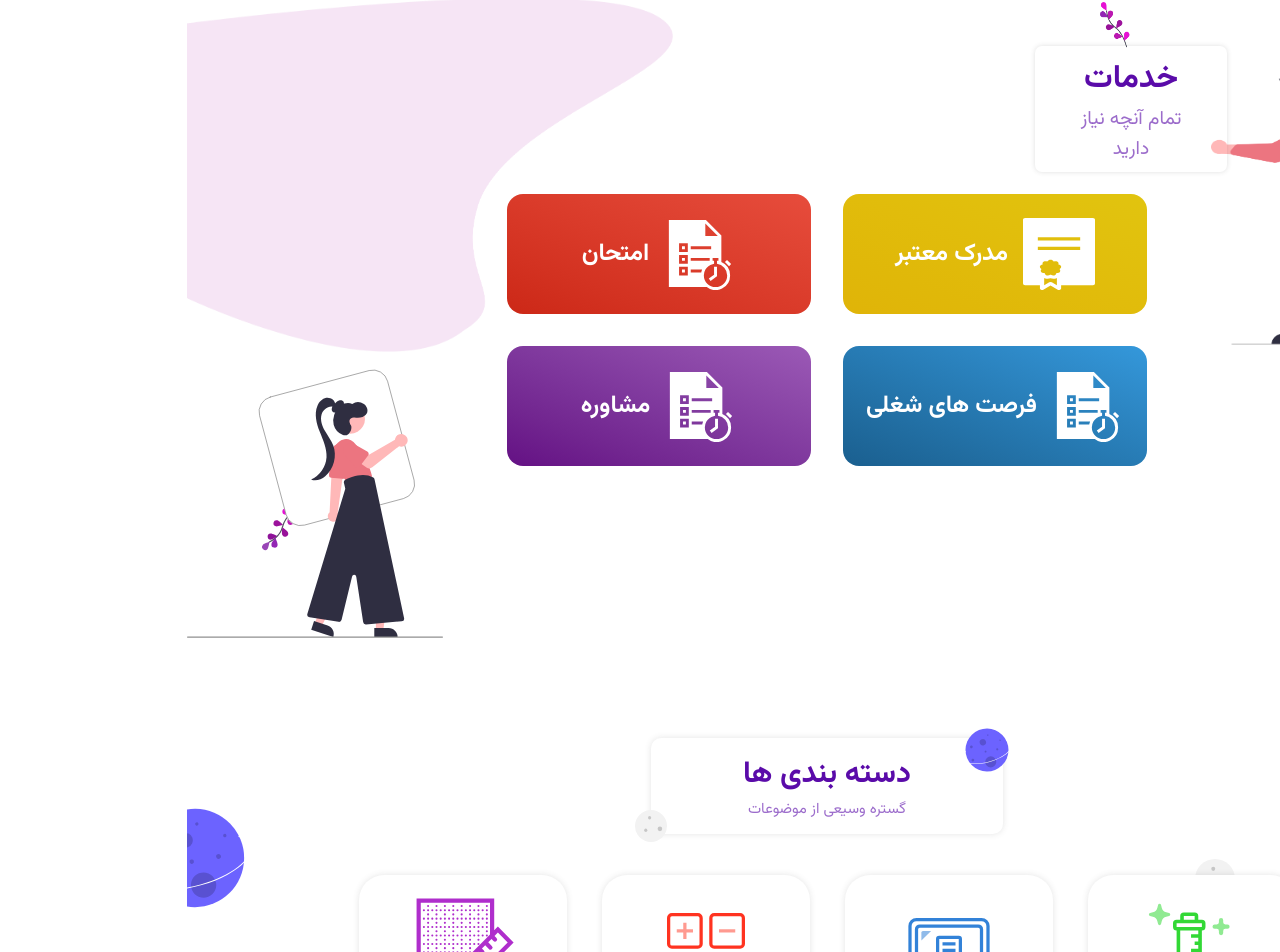
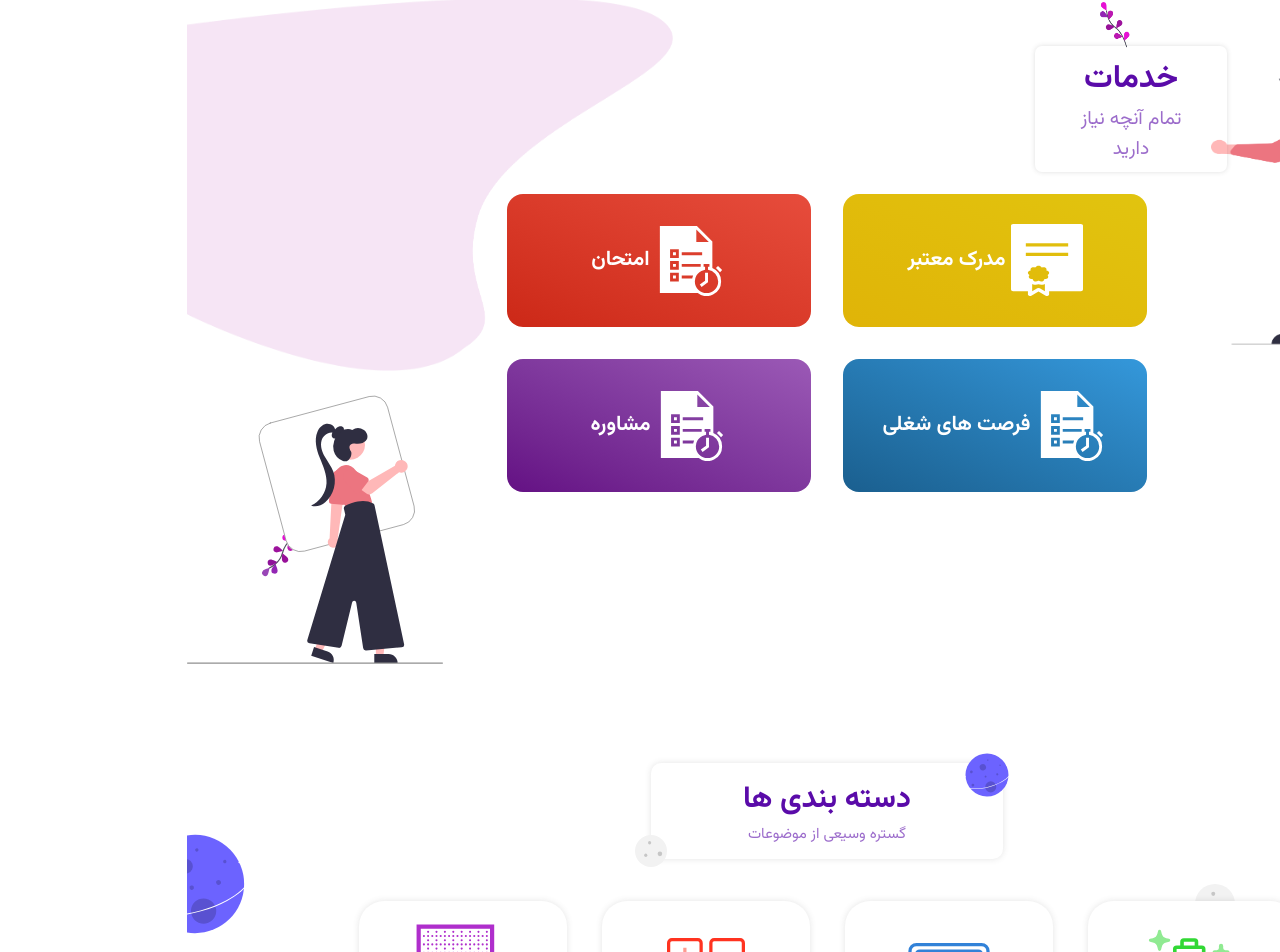
Before and after one commit to alimooo1/Sadrun_Project, a React (Vite) app in the folder sadrun-project/: page /landing in a window 1280 px wide. Shown: the part 945-1897 px from the top of the page. Built offline with nearby package versions, Linux system fonts and the light colour scheme.

Commit message:
add style to cart text in servise cart

```diff
--- a/sadrun-project/src/components/ServiceCart/ServiceCart.scss
+++ b/sadrun-project/src/components/ServiceCart/ServiceCart.scss
@@ -41,11 +41,9 @@
   align-items: center;
   padding-block: 10%;
    @include min-width($breakpoint: x-large) {
-    padding:1.5rem 1.2rem;
+    padding:2.2rem 1.6rem;
   }
-   @include min-width($breakpoint: large) {
-    padding:1.5rem 1rem;
-  }
+
 
   &:nth-child(1) {
     background-image: linear-gradient(
@@ -98,16 +96,18 @@
   span {
     @include typography($secondary-font-family, 1.8rem, #fff);
     font-weight: bold;
-    margin-right: 15px;
+    margin-right: 5px;
 
     @include min-width($breakpoint: medium) {
    @include typography($secondary-font-family, 1rem, #fff);
   }
   @include min-width($breakpoint: large) {
-    @include typography($secondary-font-family, 1.5rem, #fff);
+    @include typography($secondary-font-family, 1.3rem, #fff);
   }
   @include min-width($breakpoint: x-large) {
-    @include typography($secondary-font-family, 1.8rem, #fff);
+    @include typography($secondary-font-family, 1.3rem, #fff);
+     padding: 1rem 0.5rem;
+     //white-space: nowrap
   }
   }
 }
```
